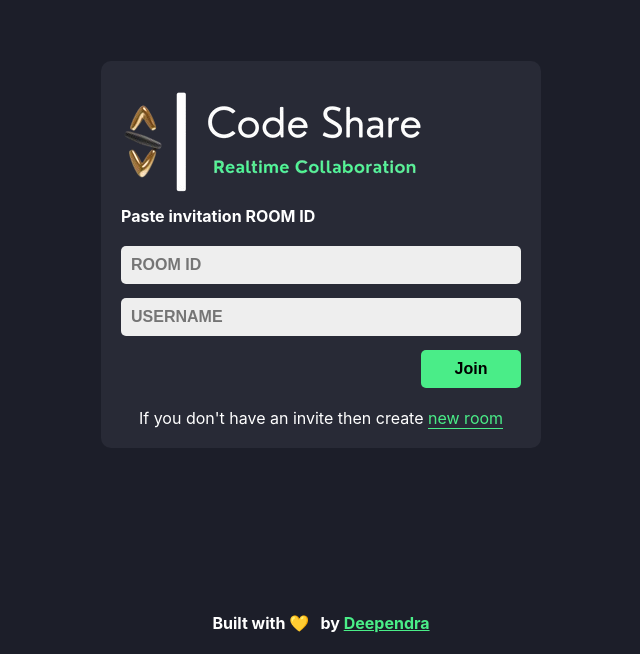
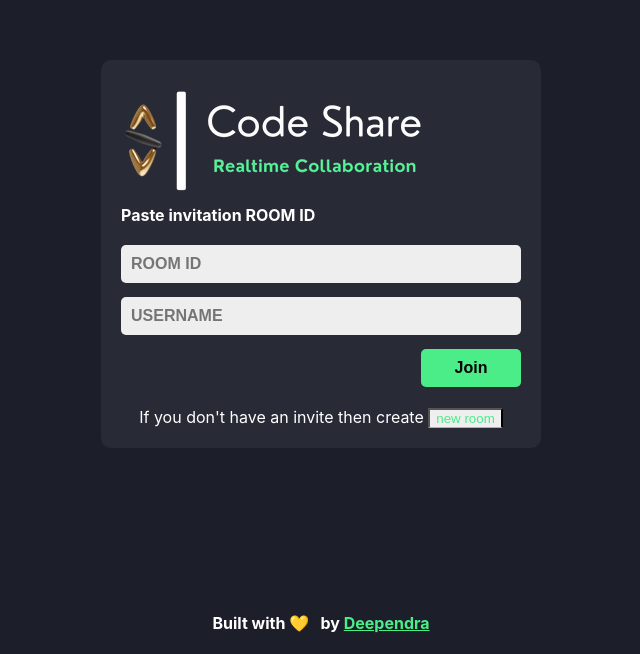
Before and after one commit to deependra3647/Code-Share, a React (Create React App) app: page / in a window 1280 px wide. Shown: the part 146-800 px from the top of the page, without its empty margins (319-959 px from the left). Built offline with nearby package versions, Linux system fonts and the light colour scheme.

Commit message:
Refactor create new room link to button

```diff
--- a/src/pages/Home.js
+++ b/src/pages/Home.js
@@ -65,16 +65,13 @@ const Home = () => {
 
           <span className="createInfo">
             If you don't have an invite then create&nbsp;
-            <a
-              href="#"
-              onClick={(e) => {
-                e.preventDefault();
-                createNewRoom(e);
-              }}
-              className="createNewBtn"
+            <button
+              type="button"
+              onClick={createNewRoom}
+              className="createNewBtn linkButton"
             >
               new room
-            </a>
+            </button>
           </span>
         </div>
       </div>
@@ -82,7 +79,11 @@ const Home = () => {
       <footer>
         <h4>
           Built with 💛 &nbsp; by{" "}
-          <a href="https://github.com/deependra3647/Code-Share" target="_blank" rel="noreferrer">
+          <a
+            href="https://github.com/deependra3647/Code-Share"
+            target="_blank"
+            rel="noreferrer"
+          >
             Deependra
           </a>
         </h4>
```
